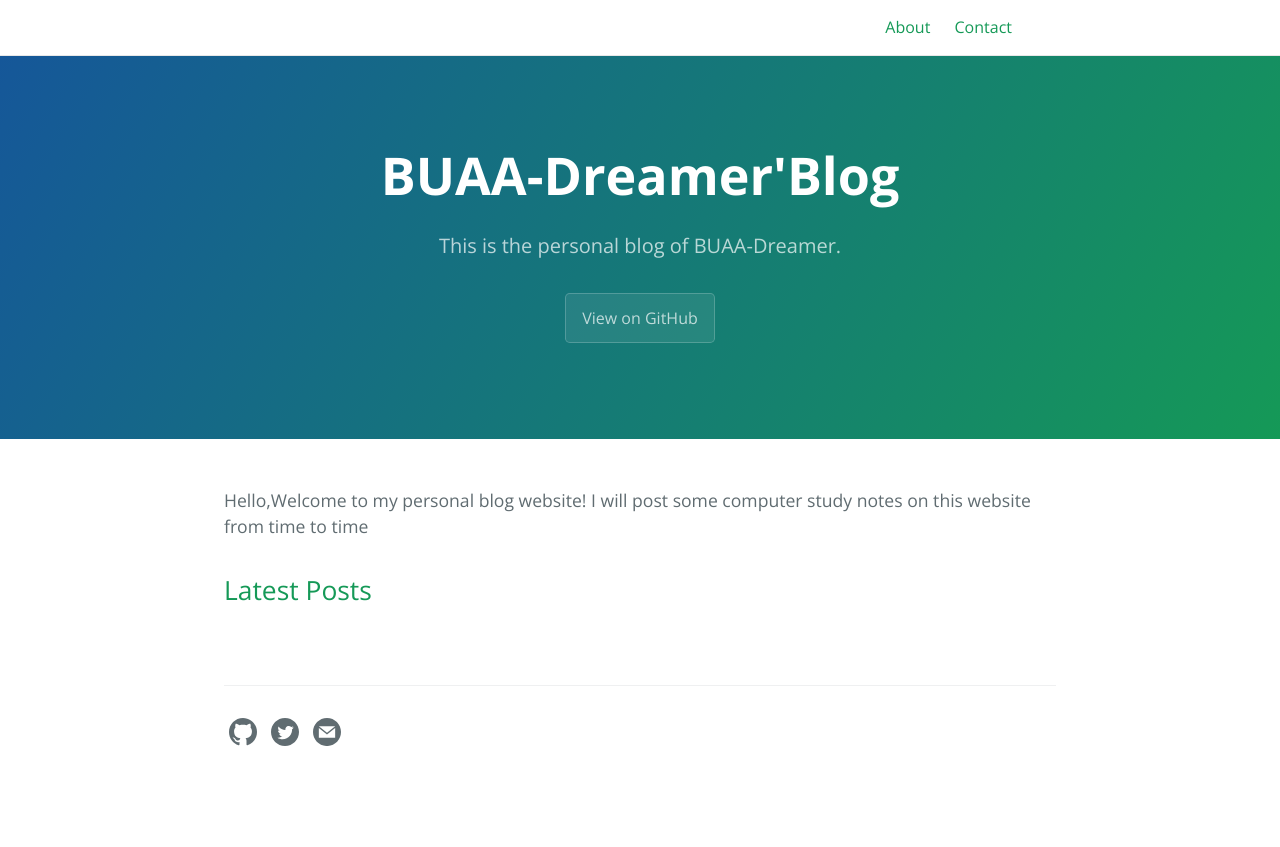
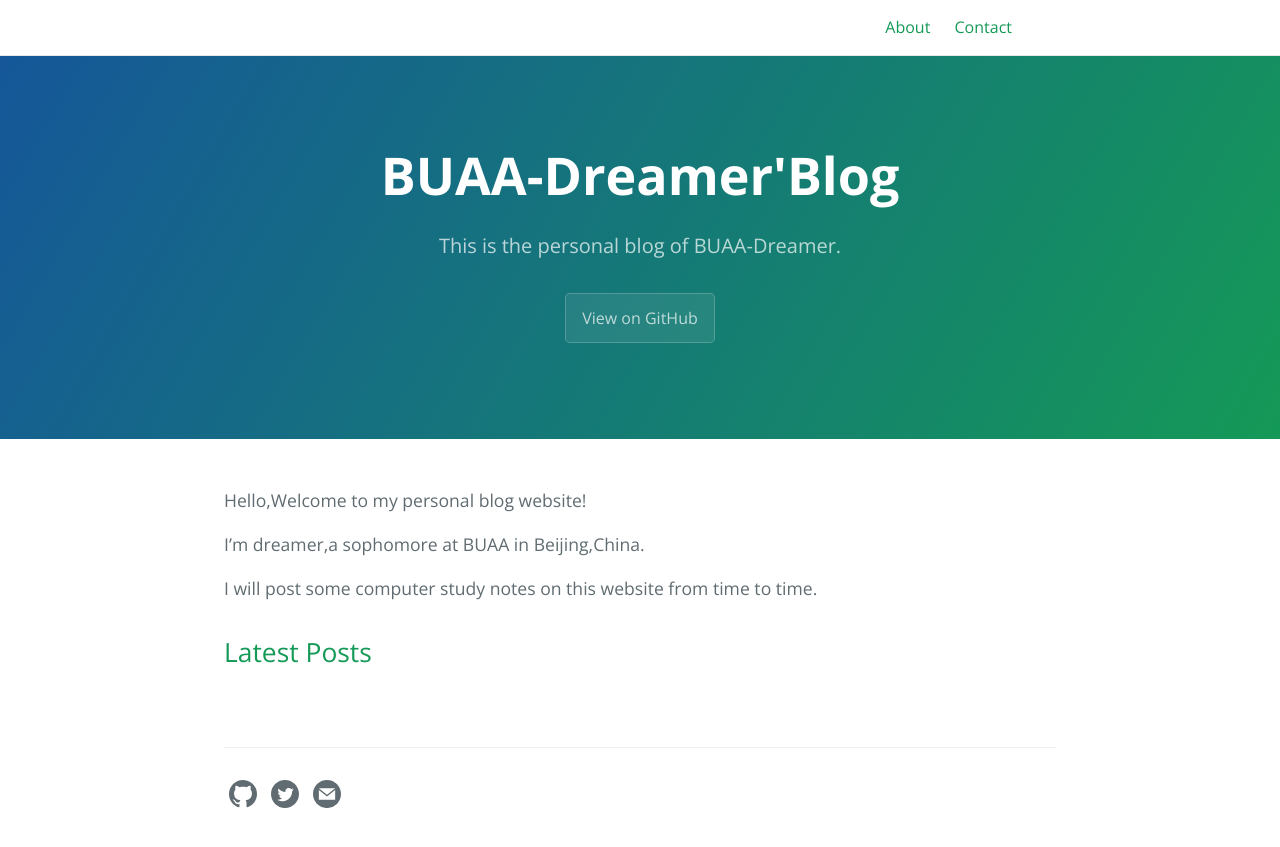
Before and after one commit to BUAADreamer/BUAADreamer-blog-hello, a Jekyll site: the page built from index.md, in a window 1280 px wide. Shown: the top 847 px of the page. Built offline with Jekyll 4.4.1, drawn with Linux system fonts in a browser that asks for light colours; our own code applies the rules of GitHub Pages for plain Markdown files.

Commit message:
Update index.md

```diff
--- a/index.md
+++ b/index.md
@@ -1,2 +1,5 @@
 Hello,Welcome to my personal blog website!
-I will post some computer study notes on this website from time to time
+
+I'm dreamer,a sophomore at BUAA in Beijing,China.
+
+I will post some computer study notes on this website from time to time.
```
